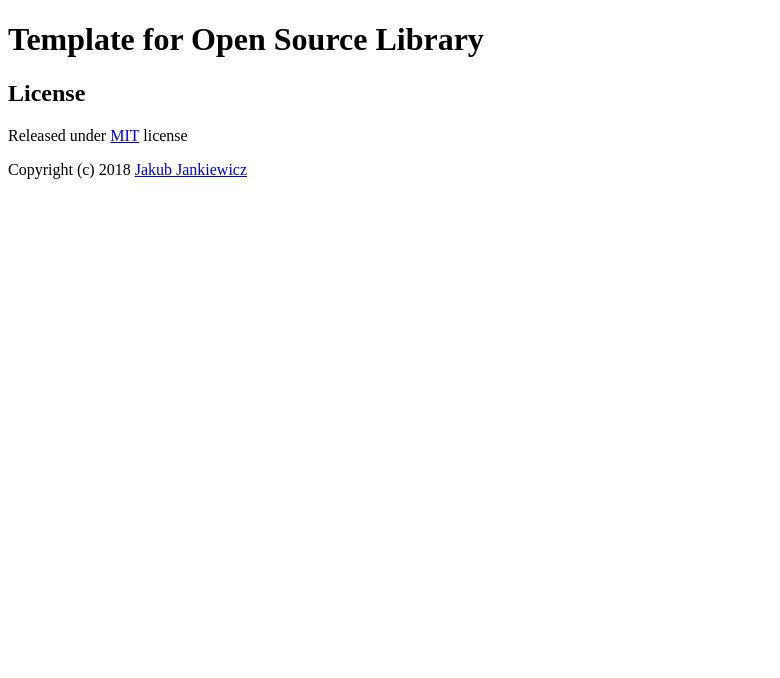
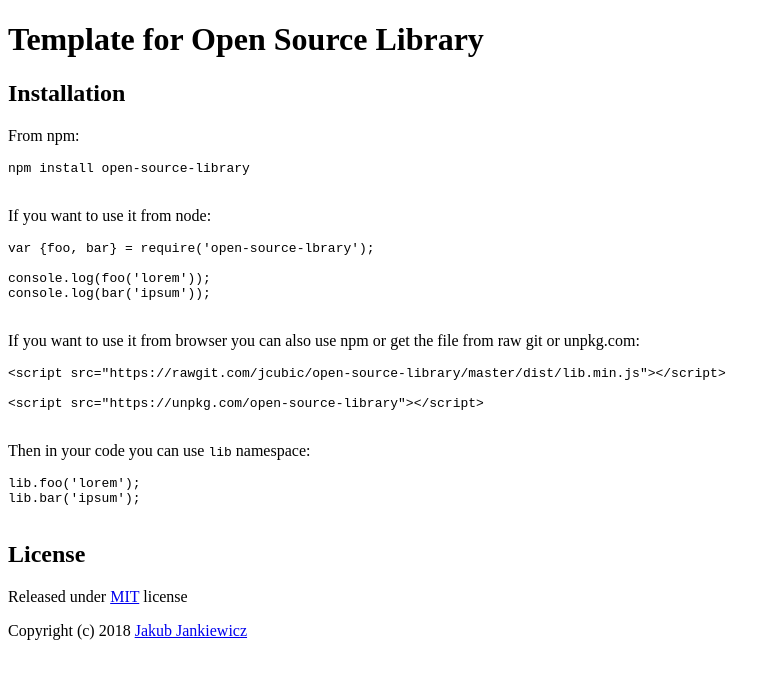
Before and after one commit to jcubic/open-source-library, a plain HTML site: page index.html in a window 1280 px wide. Shown: the whole page, without its empty margins (0-780 px from the left). Drawn offline with Linux system fonts and the light colour scheme.

Commit message:
Installation and usage

```diff
--- a/index.html
+++ b/index.html
@@ -6,6 +6,31 @@
   <body>
     <h1>Template for Open Source Library</h1>
     <section>
+      <header><h2>Installation</h2></header>
+      <p>From npm:</p>
+      <pre>
+npm install open-source-library
+      </pre>
+      <p>If you want to use it from node:</p>
+      <pre>
+var {foo, bar} = require('open-source-lbrary');
+
+console.log(foo('lorem'));
+console.log(bar('ipsum'));
+      </pre>
+      <p>If you want to use it from browser you can also use npm or get the file from raw git or unpkg.com:</p>
+      <pre>
+&lt;script src="https://rawgit.com/jcubic/open-source-library/master/dist/lib.min.js"&gt;&lt;/script&gt;
+<!-- or -->
+&lt;script src="https://unpkg.com/open-source-library"&gt;&lt;/script&gt;
+      </pre>
+      <p>Then in your code you can use <code>lib</code> namespace:</p>
+      <pre>
+lib.foo('lorem');
+lib.bar('ipsum');
+      </pre>
+    </section>
+    <section>
       <header><h2>License</h2></header>
       <p>Released under <a href="http://opensource.org/licenses/MIT">MIT</a> license</p>
       <p>Copyright (c) 2018 <a href="http://jcubic.pl/jakub-jankiewicz">Jakub Jankiewicz</a></p>
```
